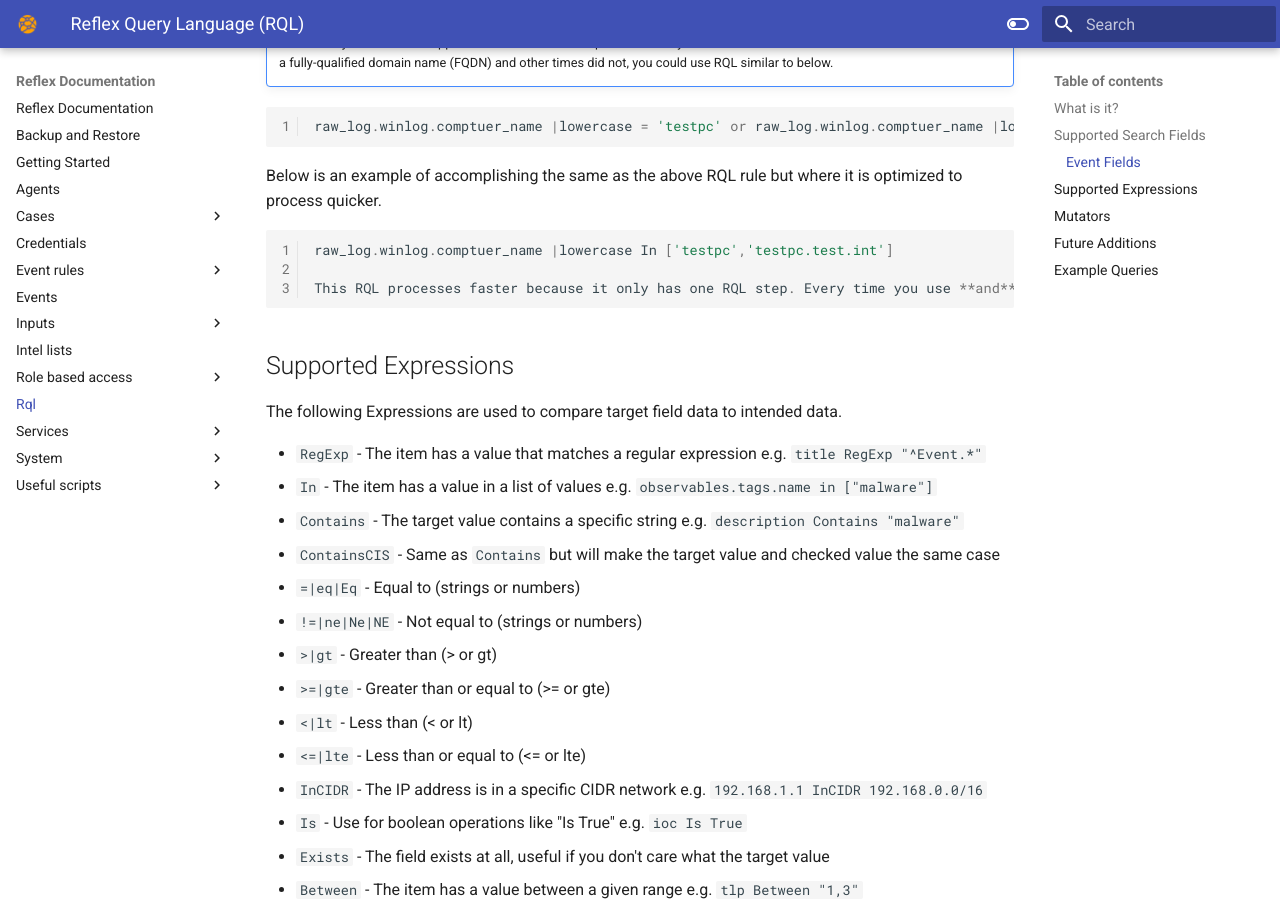
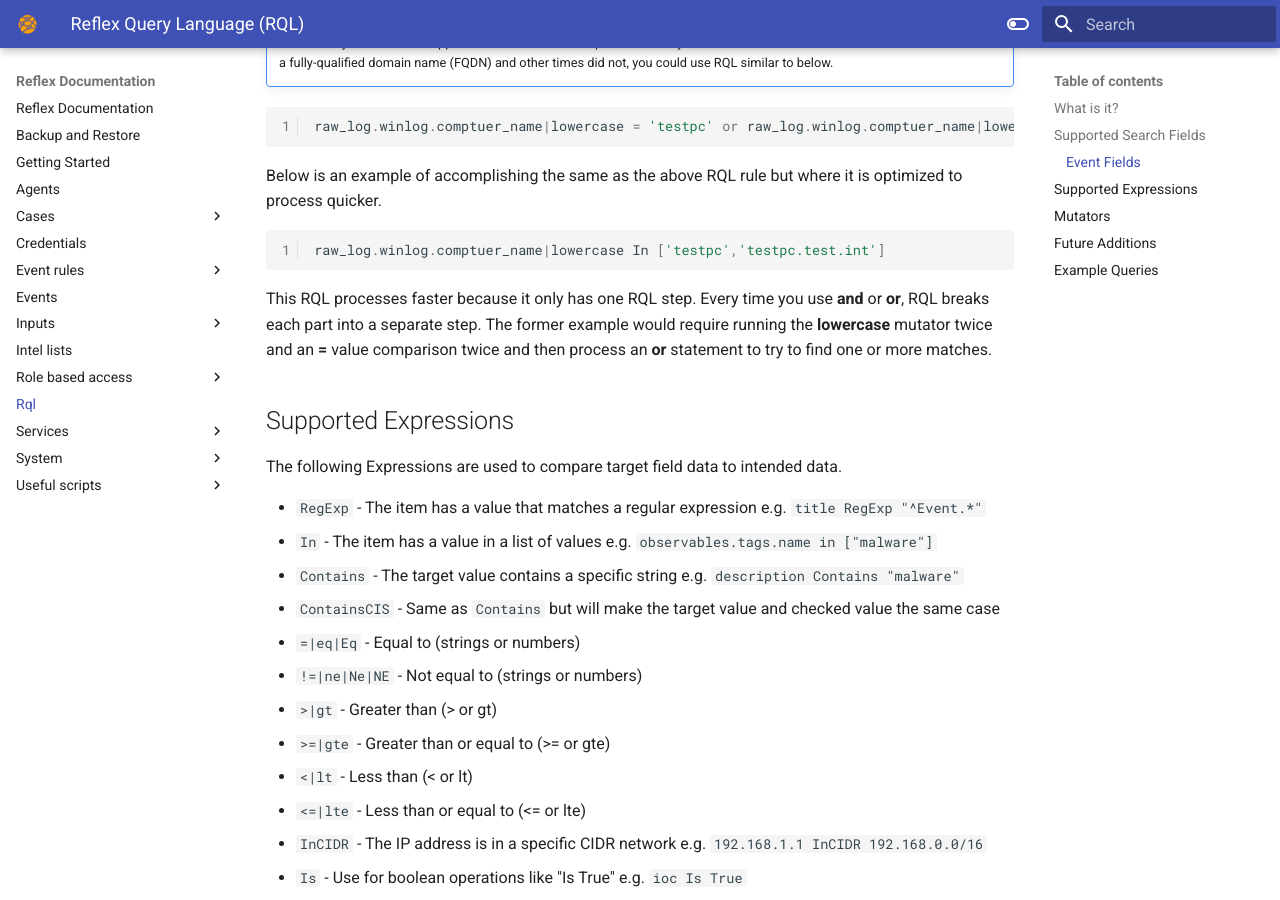
Before and after one commit to reflexsoar/reflex-docs, an MkDocs documentation site: the page built from docs/rql/index.md, in a window 1280 px wide and 900 px high, scrolled down 1820 px. Built offline with MkDocs 1.6.1 and Material for MkDocs 9.7.7, drawn with Linux system fonts in a browser that asks for light colours.

Commit message:
quick fix

````diff
--- a/docs/rql/index.md
+++ b/docs/rql/index.md
@@ -59,23 +59,23 @@
 
 ```python
 raw_log.winlog.event_id = "5038"
-raw_log.agent.name |lowercase = 'testpc'
+raw_log.agent.name|lowercase = 'testpc'
 ```
 
 !!! Note
     In the example above **"5038"** requires double quotes around it as it is a string. Also, the use of **|lowercase** in the second example would allow matching a Windows hostname requires of it being uppercase or mixed case as some agents do not consistently enforce an all uppercase or lowercase computer name. If you had an issue where hostnames sometimes included a fully-qualified domain name (FQDN) and other times did not, you could use RQL similar to below.
 
 ```python
-raw_log.winlog.comptuer_name |lowercase = 'testpc' or raw_log.winlog.comptuer_name |lowercase = "testpc.test.int"
+raw_log.winlog.comptuer_name|lowercase = 'testpc' or raw_log.winlog.comptuer_name|lowercase = "testpc.test.int"
 ```
 
 Below is an example of accomplishing the same as the above RQL rule but where it is optimized to process quicker.
 
 ```python
-raw_log.winlog.comptuer_name |lowercase In ['testpc','testpc.test.int']
+raw_log.winlog.comptuer_name|lowercase In ['testpc','testpc.test.int']
+```
 
 This RQL processes faster because it only has one RQL step. Every time you use **and** or **or**, RQL breaks each part into a separate step. The former example would require running the **lowercase** mutator twice and an **=** value comparison twice and then process an **or** statement to try to find one or more matches.
-```
 
 ## Supported Expressions
 The following Expressions are used to compare target field data to intended data.
````
